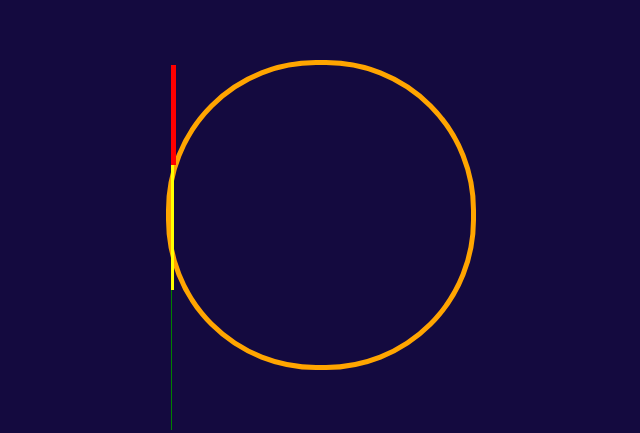
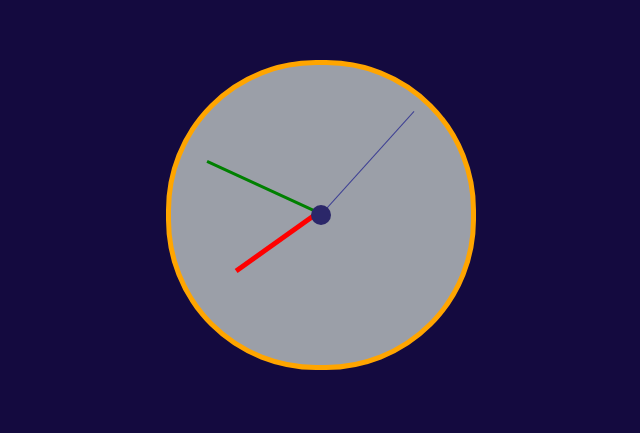
Before and after one commit to cephasDevelop/analogClock, a plain HTML site: page index.html in a window 1280 px wide. Shown: the part 193-626 px from the top of the page, without its empty margins (319-959 px from the left). Drawn offline with Linux system fonts and the light colour scheme.

Commit message:
looks good

```diff
--- a/index.css
+++ b/index.css
@@ -11,22 +11,47 @@ body{
     width:300px;
     border-radius: 150px;
     border: solid 5px orange;
+    background-color: rgb(155, 159, 168);
+    position:absolute;
 }
 
 #hour{
+    position:absolute;
     height:100px;
     width:5px;
+    right:147.5px;
+    bottom: 150px;
     background-color: red;
+    transform-origin: 0% 100%;
 }
 
 #minute {
+    position: absolute;
     height: 125px;
     width: 2.5px;
-    background-color: yellow;
+    right:149px;
+    bottom: 150px;
+    background-color: green;
+    transform-origin: 0% 100%;
 }
 
 #second {
+    position: absolute;
     height: 140px;
     width: 1px;
-    background-color: green;
+    right:150px;
+    bottom:150px;
+    background-color: rgb(63, 65, 148);
+    transform-origin: 0% 100%;
+    /* opacity:50%; */
 }
+
+#center{
+    position: absolute;
+    height: 20px;
+    width: 20px;
+    right: 140px;
+    bottom: 140px;
+    border-radius: 10px;
+    background-color: rgb(43, 39, 105);
+}
--- a/index.html
+++ b/index.html
@@ -12,6 +12,7 @@
         <div id="hour"></div>
         <div id="minute"></div>
         <div id="second"></div>
+        <div id="center"></div>
     </div>
 
     <script src="./index.js"></script>
--- a/index.js
+++ b/index.js
@@ -0,0 +1,19 @@
+const hour = document.getElementById('hour');
+const minute = document.getElementById('minute');
+const second = document.getElementById('second');
+
+// GET THE CURRENT TIME
+function getTime() {
+    const time = new Date();
+    const sec = time.getSeconds();
+    const min = time.getMinutes();
+    const hr = time.getHours();
+    const singleMove = 6;//  Arm moves by ((360/4)/3)/5 = 6 degree
+
+    // DYNAMICALLY SHOWING THE CURRENT TIME IN THE ANALOG CLOCK
+    second.style.transform = `rotate(${singleMove*sec}deg)`;
+    minute.style.transform = `rotate(${singleMove*min + sec/10}deg)`;
+    hour.style.transform = `rotate(${30*hr + min/2}deg)`;
+}
+
+setInterval(getTime,10);
```
